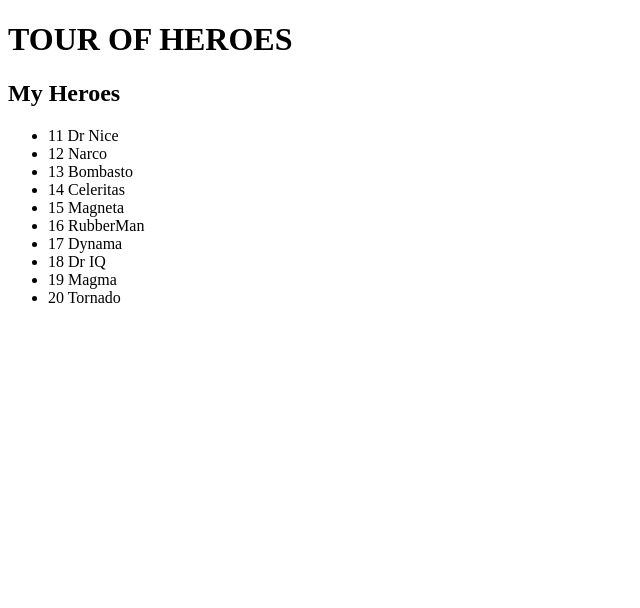
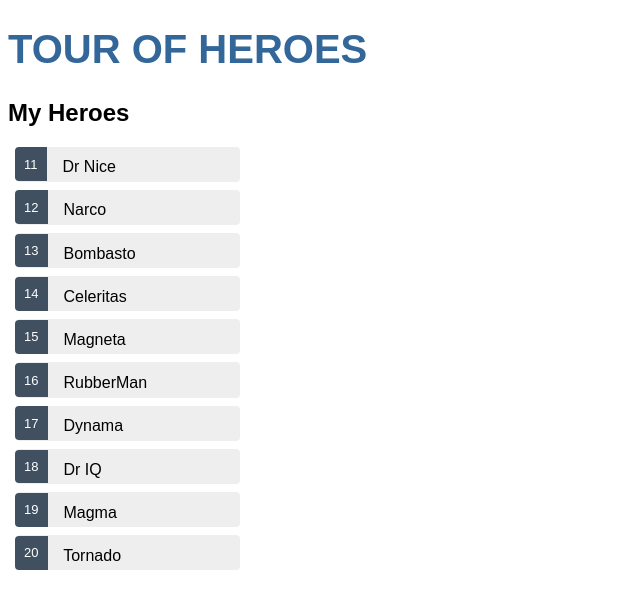
Before and after one commit to Kosai-Al-Ghanom/Angular-tour, an Angular app in the folder heroes/: page / in a window 1280 px wide. Shown: the top 608 px of the page, without its empty margins (0-640 px from the left). Built offline with nearby package versions, Linux system fonts and the light colour scheme.

Commit message:
adding style

```diff
--- a/heroes/src/app/app.component.css
+++ b/heroes/src/app/app.component.css
@@ -0,0 +1,22 @@
+/* Application-wide Styles */
+h1 {
+    color: #369;
+    font-family: Arial, Helvetica, sans-serif;
+    font-size: 250%;
+  }
+  h2, h3 {
+    color: #444;
+    font-family: Arial, Helvetica, sans-serif;
+    font-weight: lighter;
+  }
+  body {
+    margin: 2em;
+  }
+  body, input[type="text"], button {
+    color: #333;
+    font-family: Cambria, Georgia, serif;
+  }
+  /* everywhere else */
+  * {
+    font-family: Arial, Helvetica, sans-serif;
+  }
--- a/heroes/src/app/heroes/heroes.component.css
+++ b/heroes/src/app/heroes/heroes.component.css
@@ -0,0 +1,52 @@
+/* HeroesComponent's private CSS styles */
+.heroes {
+    margin: 0 0 2em 0;
+    list-style-type: none;
+    padding: 0;
+    width: 15em;
+  }
+  .heroes li {
+    cursor: pointer;
+    position: relative;
+    left: 0;
+    background-color: #EEE;
+    margin: .5em;
+    padding: .3em 0;
+    height: 1.6em;
+    border-radius: 4px;
+  }
+  .heroes li:hover {
+    color: #2c3a41;
+    background-color: #e6e6e6;
+    left: .1em;
+  }
+  .heroes li.selected {
+    background-color: black;
+    color: white;
+  }
+  .heroes li.selected:hover {
+    background-color: #505050;
+    color: white;
+  }
+  .heroes li.selected:active {
+    background-color: black;
+    color: white;
+  }
+  .heroes .badge {
+    display: inline-block;
+    font-size: small;
+    color: white;
+    padding: 0.8em 0.7em 0 0.7em;
+    background-color:#405061;
+    line-height: 1em;
+    position: relative;
+    left: -1px;
+    top: -4px;
+    height: 1.8em;
+    margin-right: .8em;
+    border-radius: 4px 0 0 4px;
+  }
+
+  input {
+    padding: .5rem;
+  }
```
